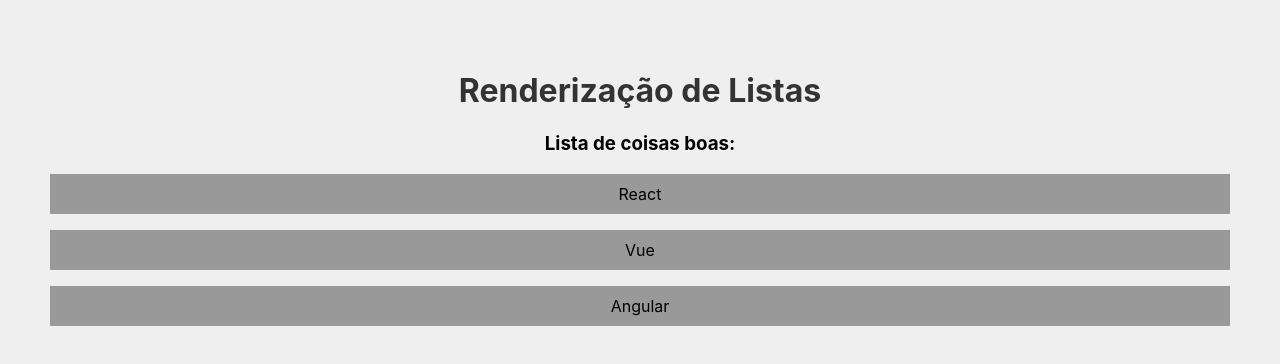
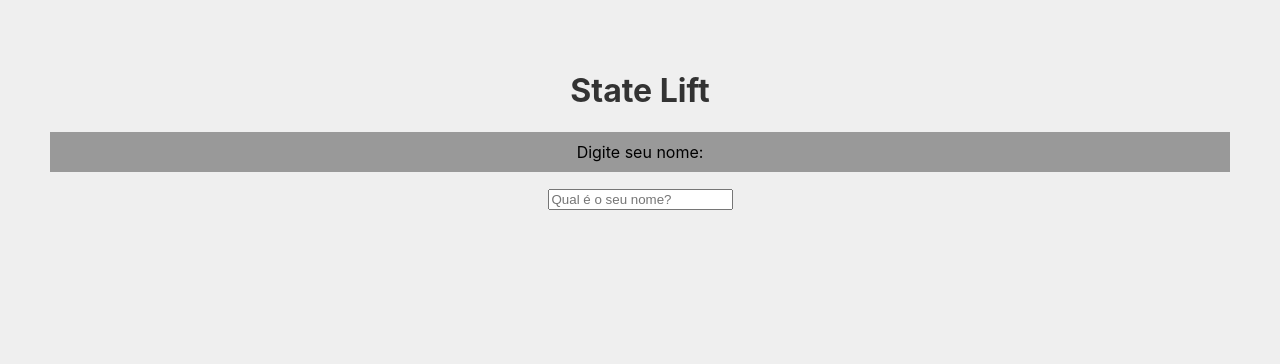
Before and after one commit to br-N/curso-react, a React (Create React App) app: page / in a window 1280 px wide. Shown: the top 364 px of the page. Built offline with nearby package versions, Linux system fonts and the light colour scheme.

Commit message:
Estudo de State Lift

```diff
--- a/src/App.js
+++ b/src/App.js
@@ -1,14 +1,17 @@
+import { useState } from 'react';
+
 import './App.css'
-import OutraLista from './components/OutraLista';
+import Saudacao from './components/Saudacao';
+import SeuNome from './components/SeuNome';
 
 function App() {
-
-  const meusItens = ['React', 'Vue', 'Angular']
+  const [nome, setNome] = useState()
 
   return (
     <div className="App">
-      <h1>Renderização de Listas</h1>
-      <OutraLista itens={meusItens}/>
+      <h1>State Lift</h1>
+      <SeuNome setNome={setNome}/>
+      <Saudacao nome={nome}/>
     </div>
   );
 }
--- /dev/null
+++ b/src/components/Saudacao.js
@@ -0,0 +1,11 @@
+function Saudacao({ nome }) {
+
+    function gerarSaudacao(algumNome) {
+        return `Olá, ${algumNome}, tudo bem?`
+    }
+
+    return <>{ nome &&
+        <p>{gerarSaudacao(nome)}</p>}</>
+}
+
+export default Saudacao
--- /dev/null
+++ b/src/components/SeuNome.js
@@ -0,0 +1,14 @@
+function SeuNome({ setNome }) {
+    return (
+        <div>
+            <p>Digite seu nome: </p>
+            <input
+                type="text"
+                placeholder="Qual é o seu nome?"
+                onChange={(e) => setNome(e.target.value)}
+            />
+        </div>
+    )
+}
+
+export default SeuNome
```
